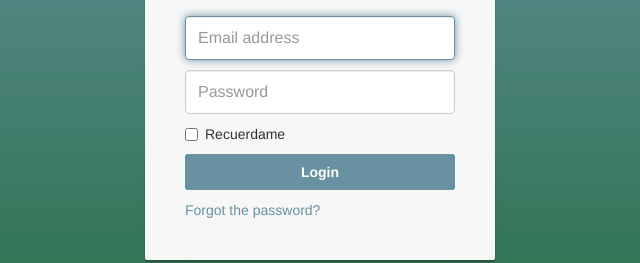
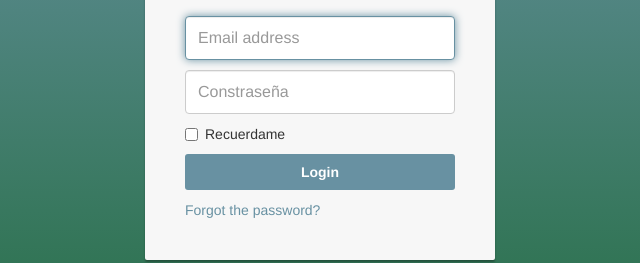
Before and after one commit to efticona/TrabajoEnEquipo, a plain HTML site: page login.html in a window 1280 px wide. Shown: the part 206-469 px from the top of the page, 320-960 px from the left. Drawn offline with nearby package versions, Linux system fonts and the light colour scheme.

Commit message:
Corrigiendo el login 5

```diff
--- a/login.html
+++ b/login.html
@@ -249,7 +249,7 @@ function testLocalStorageData() {
             <form class="form-signin">
                 <span id="reauth-email" class="reauth-email"></span>
                 <input type="email" id="inputEmail" class="form-control" placeholder="Email address" required autofocus>
-                <input type="password" id="inputPassword" class="form-control" placeholder="Password" required>
+                <input type="password" id="inputPassword" class="form-control" placeholder="Constraseña" required>
                 <div id="remember" class="checkbox">
                     <label>
                         <input type="checkbox" value="remember-me"> Recuerdame
```
